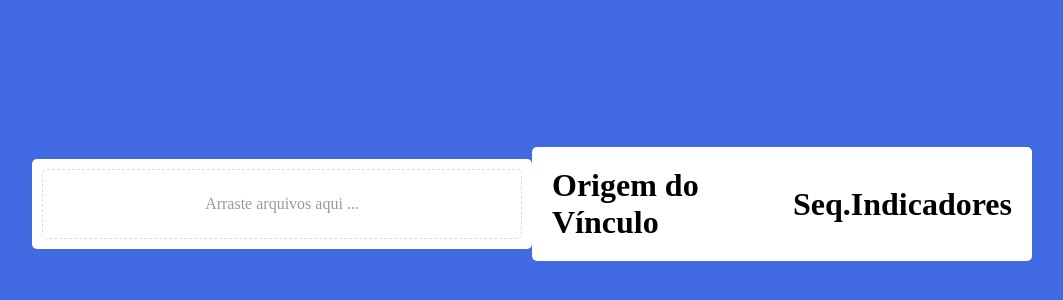
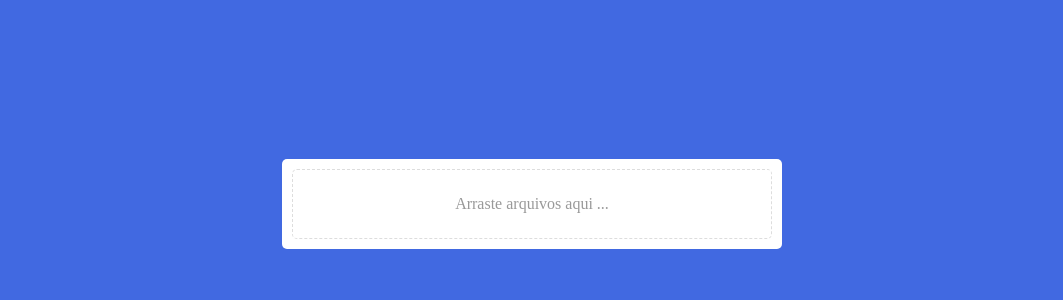
Before and after one commit to geanfeltrin/frontend-juridico, a React (Create React App) app: page / in a window 1280 px wide. Shown: the part 196-496 px from the top of the page, without its empty margins (108-1171 px from the left). Built offline with nearby package versions, Linux system fonts and the light colour scheme.

Commit message:
Update index.js

```diff
--- a/src/pages/main/index.js
+++ b/src/pages/main/index.js
@@ -74,7 +74,7 @@ export default class main extends Component {
             <FileList files={uploadedFiles} onDelete={this.handleDeleteFile} />
           )}
         </div>
-        <PdfList />
+        {/* <PdfList /> */}
       </Container>
     );
   }
```
